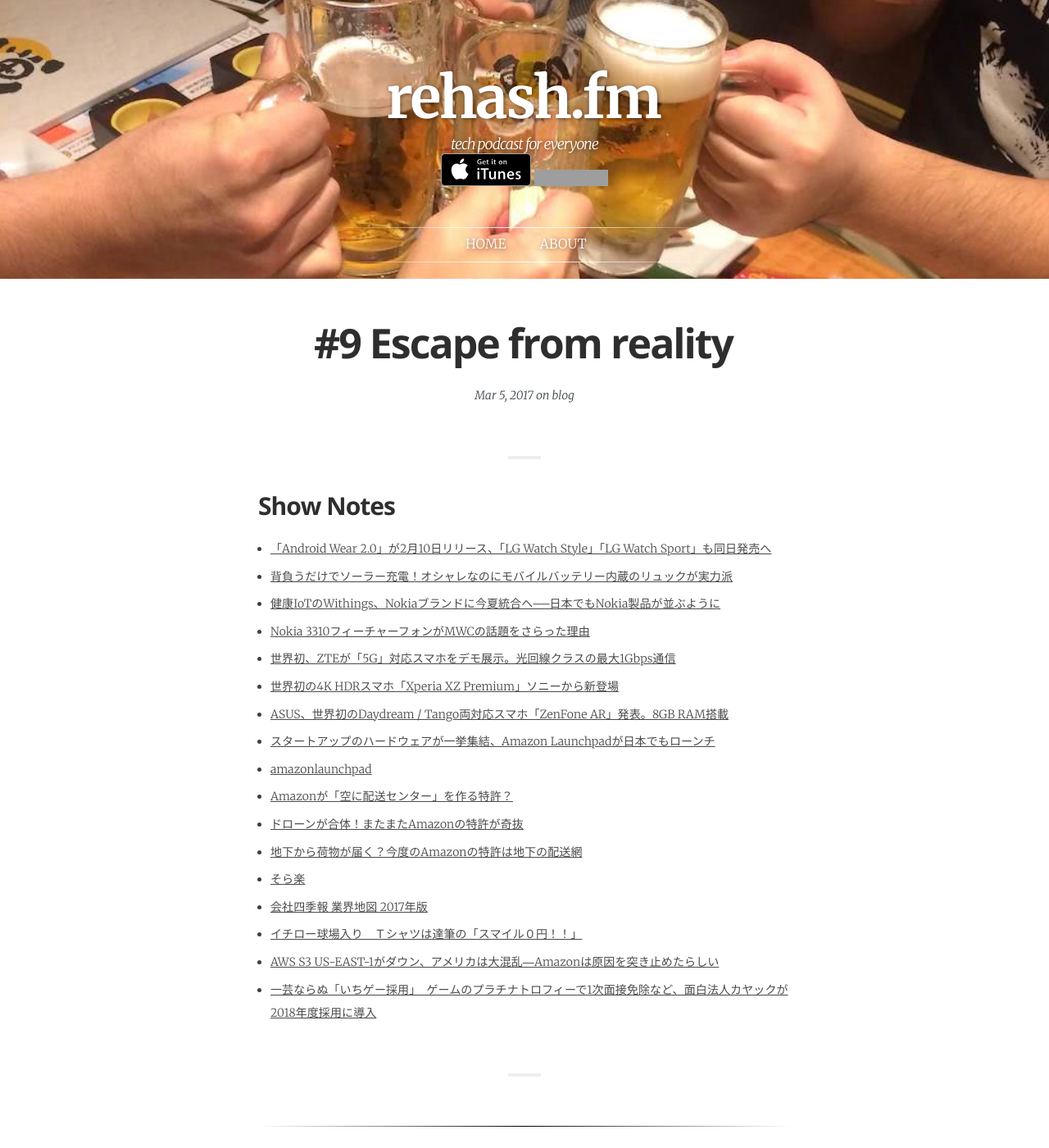
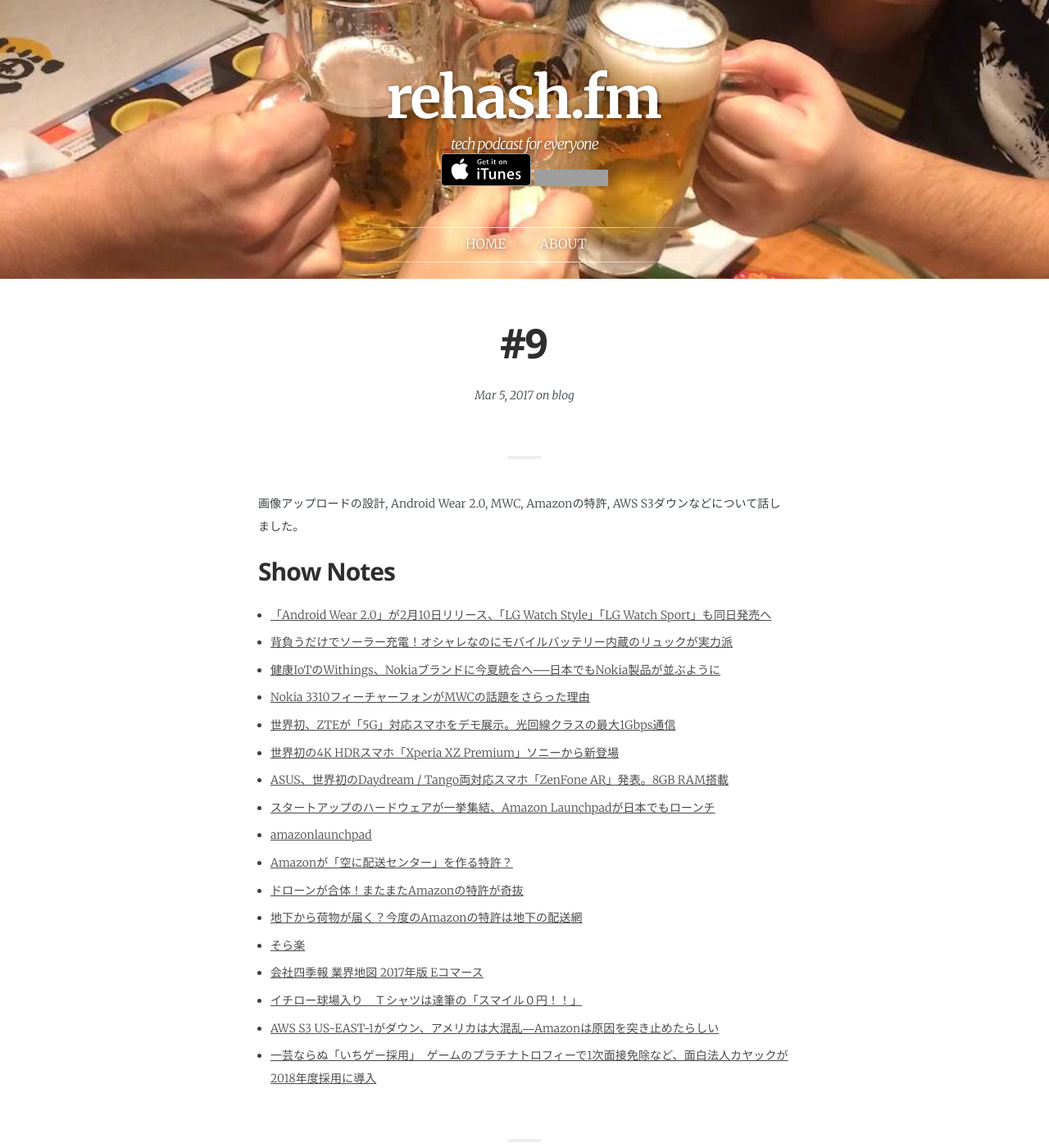
Before and after one commit to rehashfm/rehash.fm, a Jekyll site: the page built from _posts/2017-03-05-9.md, in a window 1280 px wide and 1400 px high. Shown: the whole window at 82% size. Built offline with Jekyll 4.4.1, drawn with Linux system fonts in a browser that asks for light colours; some web fonts are replaced; grey boxes are pictures that could not be loaded.

Commit message:
Add description to #9

```diff
--- a/_posts/2017-03-05-9.md
+++ b/_posts/2017-03-05-9.md
@@ -1,12 +1,14 @@
 ---
 layout:            post
-title:             "#9 Escape from reality"
+title:             "#9 "
 date:              2017-03-05 12:00:00 +0900
 tags:              blog
 category:          Blog
 author:            smile-0yen,azihsoyn
-excerpt:
+excerpt:           画像アップロードの設計, Android Wear 2.0, MWC, Amazonの特許, AWS S3ダウンなどについて話しました。
 ---
+
+画像アップロードの設計, Android Wear 2.0, MWC, Amazonの特許, AWS S3ダウンなどについて話しました。
 
 ## Show Notes
 - [「Android Wear 2.0」が2月10日リリース、「LG Watch Style」「LG Watch Sport」も同日発売へ](https://japan.cnet.com/article/35096303/)
@@ -22,7 +24,7 @@
 - [ドローンが合体！またまたAmazonの特許が奇抜](http://nge.jp/2017/02/08/post-138042)
 - [地下から荷物が届く？今度のAmazonの特許は地下の配送網](http://nge.jp/2017/01/30/post-137838)
 - [そら楽](https://soraraku.rakuten.co.jp/)
-- [会社四季報 業界地図 2017年版](https://books.google.co.jp/books?id=55PkDAAAQBAJ&pg=PA96#v=onepage&q&f=false)
+- [会社四季報 業界地図 2017年版 Eコマース](https://books.google.co.jp/books?id=55PkDAAAQBAJ&pg=PA96#v=onepage&q&f=false)
 - [イチロー球場入り　Ｔシャツは達筆の「スマイル０円！！」](http://www.sponichi.co.jp/baseball/news/2017/02/27/kiji/20170227s00001007391000c.html)
 - [AWS S3 US-EAST-1がダウン、アメリカは大混乱―Amazonは原因を突き止めたらしい](http://jp.techcrunch.com/2017/03/01/20170228amazon-aws-s3-outage-is-breaking-things-for-a-lot-of-websites-and-apps/)
 - [一芸ならぬ「いちゲー採用」　ゲームのプラチナトロフィーで1次面接免除など、面白法人カヤックが2018年度採用に導入](http://headlines.yahoo.co.jp/hl?a=20170301-00000024-it_nlab-sci)
```
